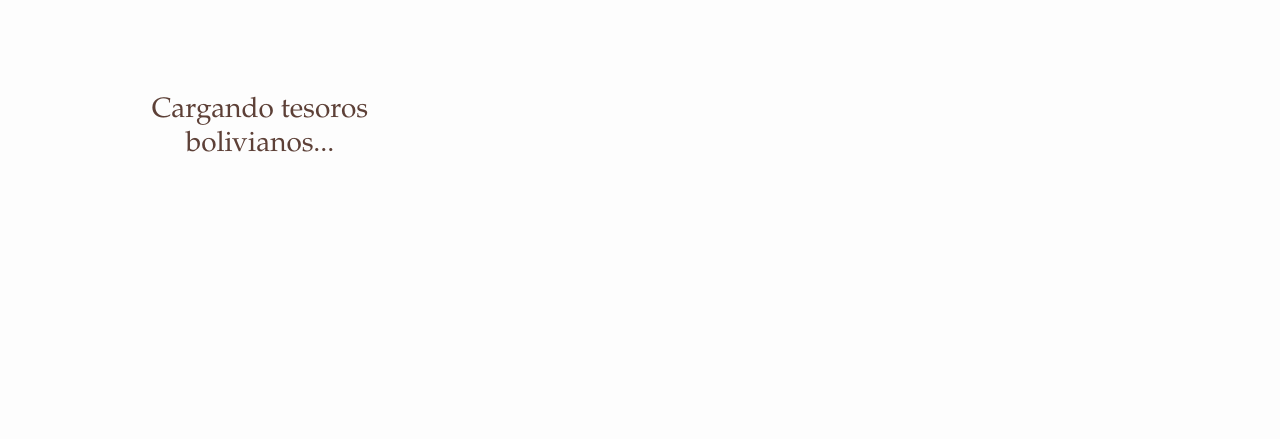
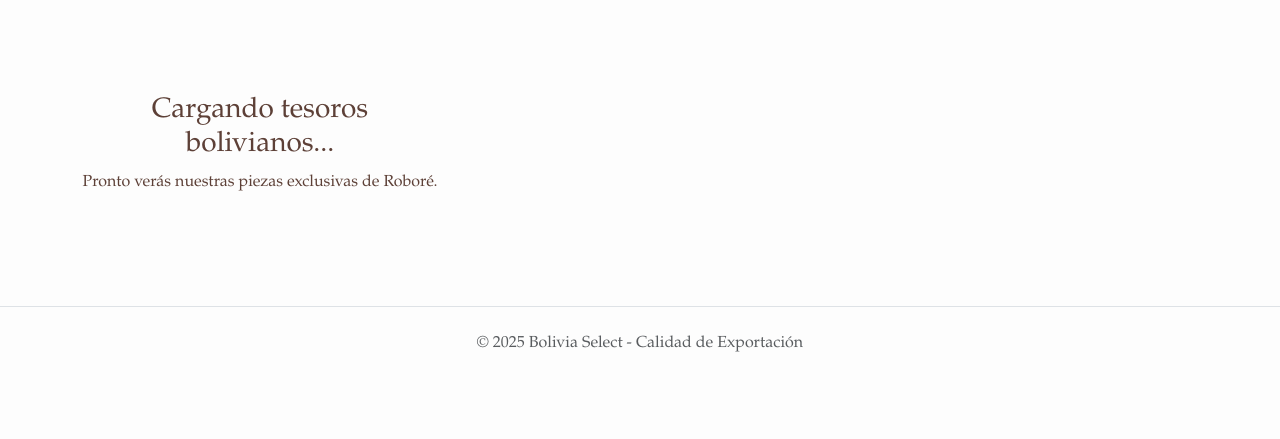
Before and after one commit to Yanio777/TIENDA-BOLIVIA, a Django app: page / in a window 1280 px wide. Shown: the part 361-800 px from the top of the page. Run offline with Django 5.2, Linux system fonts and the light colour scheme; data that the repository does not hold is empty.

Commit message:
Estructura final verificada y SEO optimizado

```diff
--- a/templates/index.html
+++ b/templates/index.html
@@ -3,8 +3,11 @@
 <head>
     <meta charset="UTF-8">
     <meta name="viewport" content="width=device-width, initial-scale=1.0">
+
     <meta name="google-site-verification" content="Uyorwttf-Lngc5H-pUcyd0pnev1KjL6HUE02-u9yBlU" />
+
     <title>Bolivia Select - Tesoros de los Andes</title>
+
     <meta name="description" content="Descubre la exclusividad del arte boliviano. Sillas chiquitanas talladas a mano, tesoros de los Andes y artesanías exóticas con calidad de exportación.">
     <meta name="keywords" content="artesanía bolivia, sillas chiquitanas, madera tallada, robore, santa cruz, bolivia select, muebles artesanales">
 
@@ -14,7 +17,6 @@
     <meta property="og:url" content="https://tienda-bolivia-artesanias-exoticas.onrender.com">
     <meta property="og:type" content="website">
 
-    <meta name="google-site-verification" content="Uyorwttf-Lngc5H-pUcyd0pnev1KjL6HUE02-u9yBlU" />
     <link href="https://cdn.jsdelivr.net/npm/bootstrap@5.3.0/dist/css/bootstrap.min.css" rel="stylesheet">
     <style>
         :root { --oro: #d4af37; --tierra: #5d4037; --blanco: #fdfdfd; }
@@ -68,9 +70,15 @@
             {% empty %}
             <div class="col-12 text-center py-5">
                 <h3>Cargando tesoros bolivianos...</h3>
+                <p>Pronto verás nuestras piezas exclusivas de Roboré.</p>
             </div>
             {% endfor %}
         </div>
     </div>
+
+    <footer class="text-center py-4 mt-5 border-top">
+        <p class="text-muted">&copy; 2025 Bolivia Select - Calidad de Exportación</p>
+    </footer>
+
 </body>
 </html>
```
